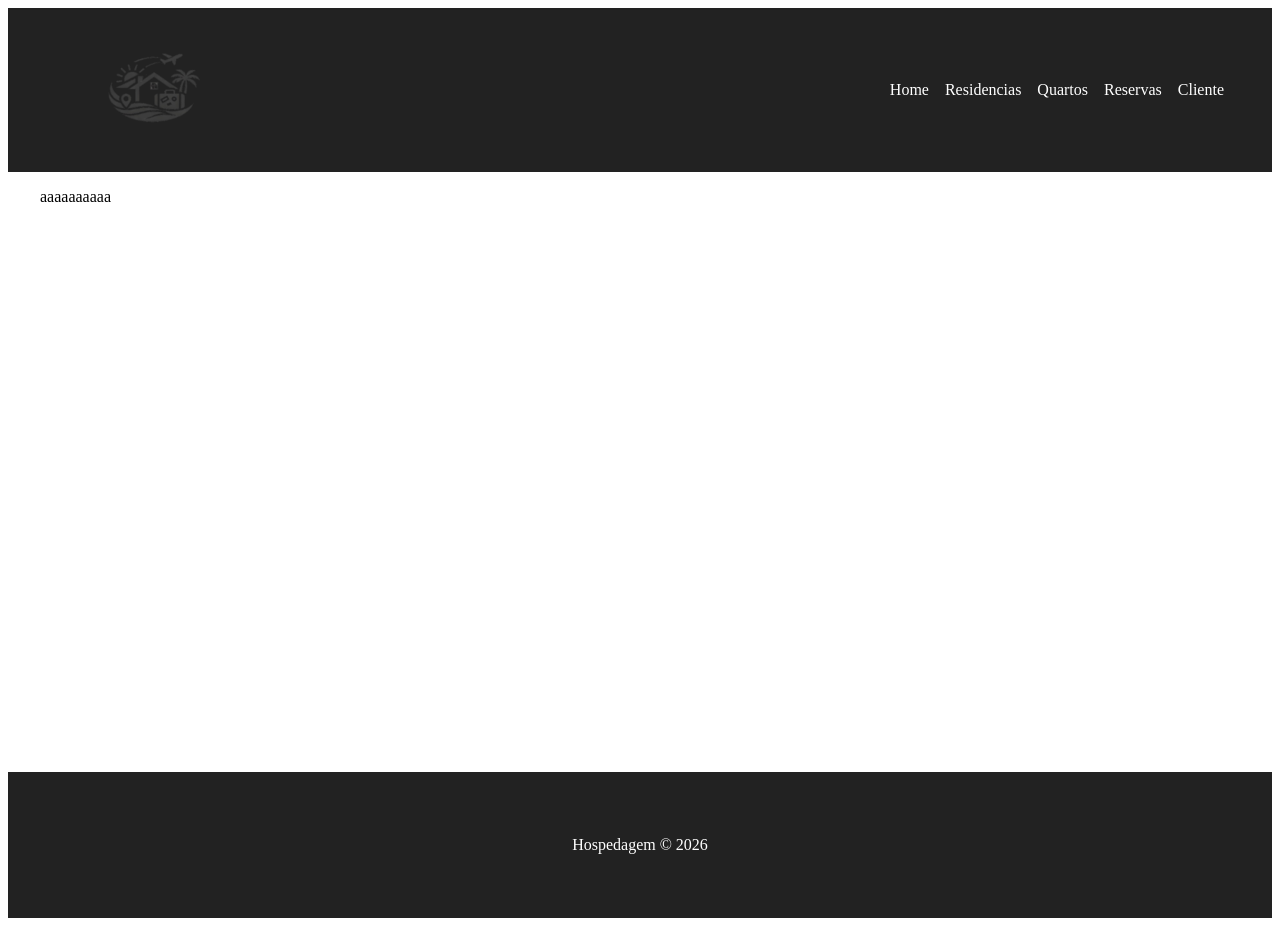
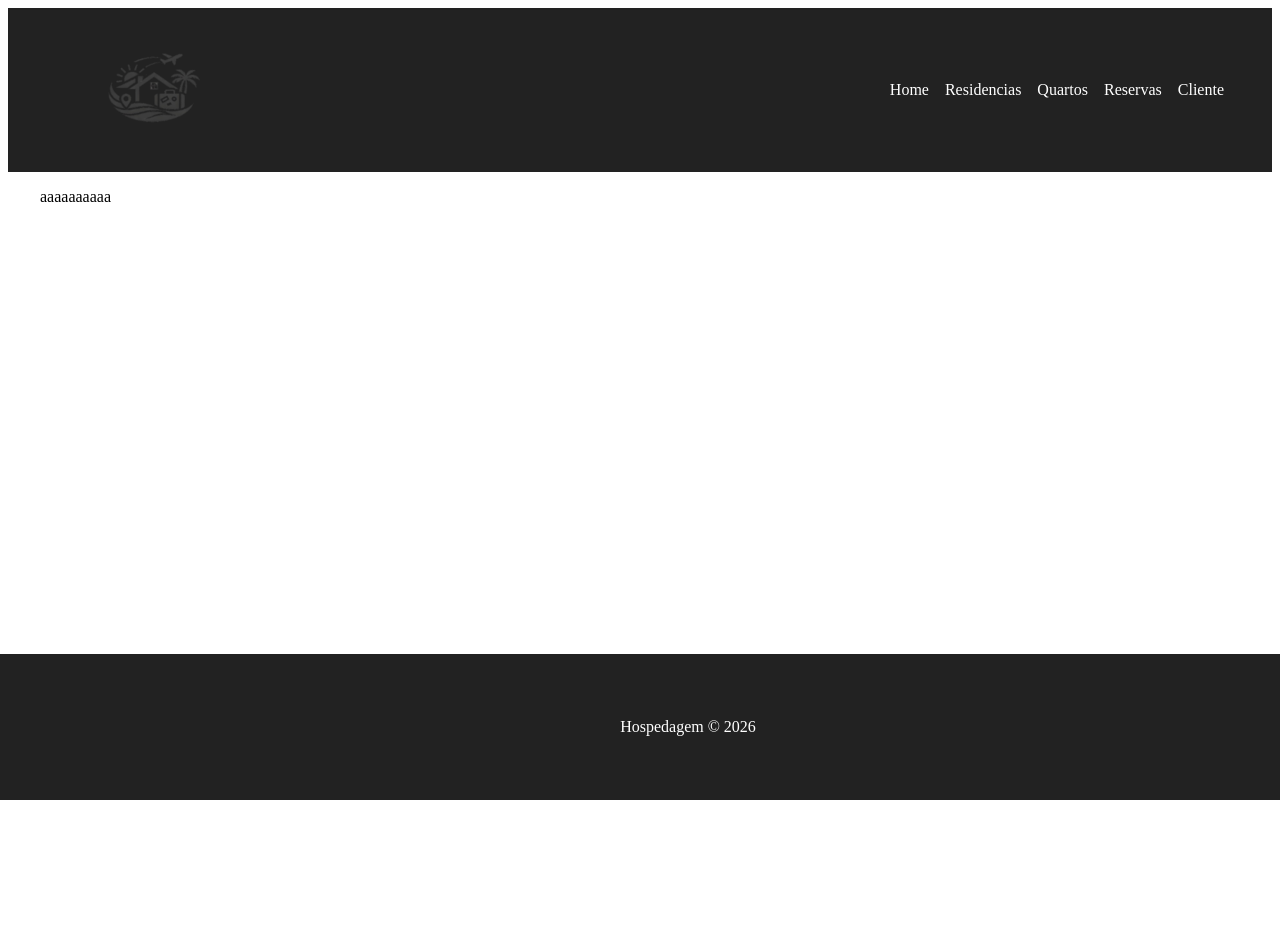
Before and after one commit to Programacao-Modular-PUC/trabalho-pratico-tphospedagem, a React (Vite) app in the folder vite-project/: page /reserva in a window 1280 px wide. After the commit the page ends 800 px from the top, so only its background shows below. Built offline with nearby package versions, Linux system fonts and the light colour scheme.

Commit message:
navbar footer e app alterados

```diff
--- a/vite-project/src/App.css
+++ /dev/null
@@ -1,5 +0,0 @@
-*{
-    box-sizing: border-box;
-    padding: 0;
-    margin: 0;
-}
--- a/vite-project/src/assets/components/layout/Container.module.css
+++ b/vite-project/src/assets/components/layout/Container.module.css
@@ -6,7 +6,7 @@
     flex-wrap: wrap;
 }
 
-.min-height{
+.min_height{
     min-height: 75vh;
 }
 
--- a/vite-project/src/assets/components/layout/Footer.module.css
+++ b/vite-project/src/assets/components/layout/Footer.module.css
@@ -3,4 +3,8 @@
     color: #FFF;
     padding: 3em;
     text-align: center;
+    position: fixed;
+    bottom: 0;
+    left: 0;
+    width: 100%;
 }
--- a/vite-project/src/assets/components/layout/Navbar.module.css
+++ b/vite-project/src/assets/components/layout/Navbar.module.css
@@ -3,6 +3,8 @@
     justify-content: space-between;
     background-color: #222;
     padding: 0.3em;
+
+
 }
 
 .list{
```
